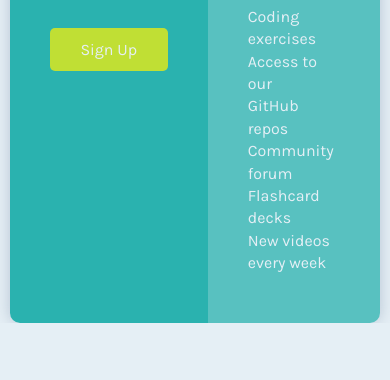
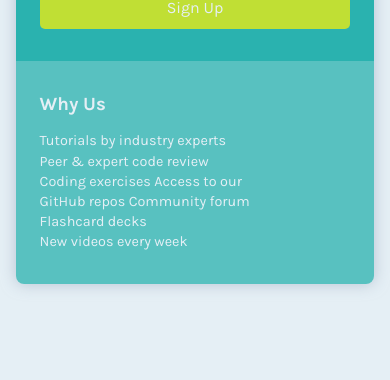
Before and after one commit to 6kbzn9/single-price-grid-component-master, a plain HTML site: page index.html in a window 390 px wide. Shown: the part 521-901 px from the top of the page. Before the commit the page ends 844 px from the top, so only its background shows below. Drawn offline with Linux system fonts and the light colour scheme.

Commit message:
final version ~ hopefully

```diff
--- a/style.css
+++ b/style.css
@@ -26,14 +26,15 @@ body {
 
 .grid-container {
   display: grid;
-  grid-template-columns: 2fr 2fr;
+  grid-template-columns: 1fr 1fr;
   grid-template-areas: "header header" "subscription why-us";
   /* margin: 6rem auto; */
   width: clamp(300px, 95%, 635px);
   box-shadow: 0 0 15px hsl(218, 22%, 67%, 60%);
-  border-radius: 10px;
+  border-radius: 8px;
   overflow: hidden;
 }
+
 header {
   grid-area: header;
   padding: 3rem 2.5rem;
@@ -109,3 +110,32 @@ header {
 .content {
   line-height: 1.4;
 }
+
+/* mobile layout */
+
+@media (max-width: 667px) {
+  .grid-container {
+    margin: 6rem auto;
+    grid-template-areas: "header header" "subscription why-us";
+  }
+
+  header,
+  .subscription,
+  .why-us {
+    padding: 2rem 1.5rem;
+  }
+}
+
+@media (max-width: 600px) {
+  .grid-container {
+    grid-template-areas: "header header" "subscription subscription" "why-us why-us";
+    width: clamp(250px, 92%, 635px);
+  }
+}
+
+@media (max-width: 400px) {
+  .description,
+  .content {
+    font-size: 0.9rem;
+  }
+}
```
